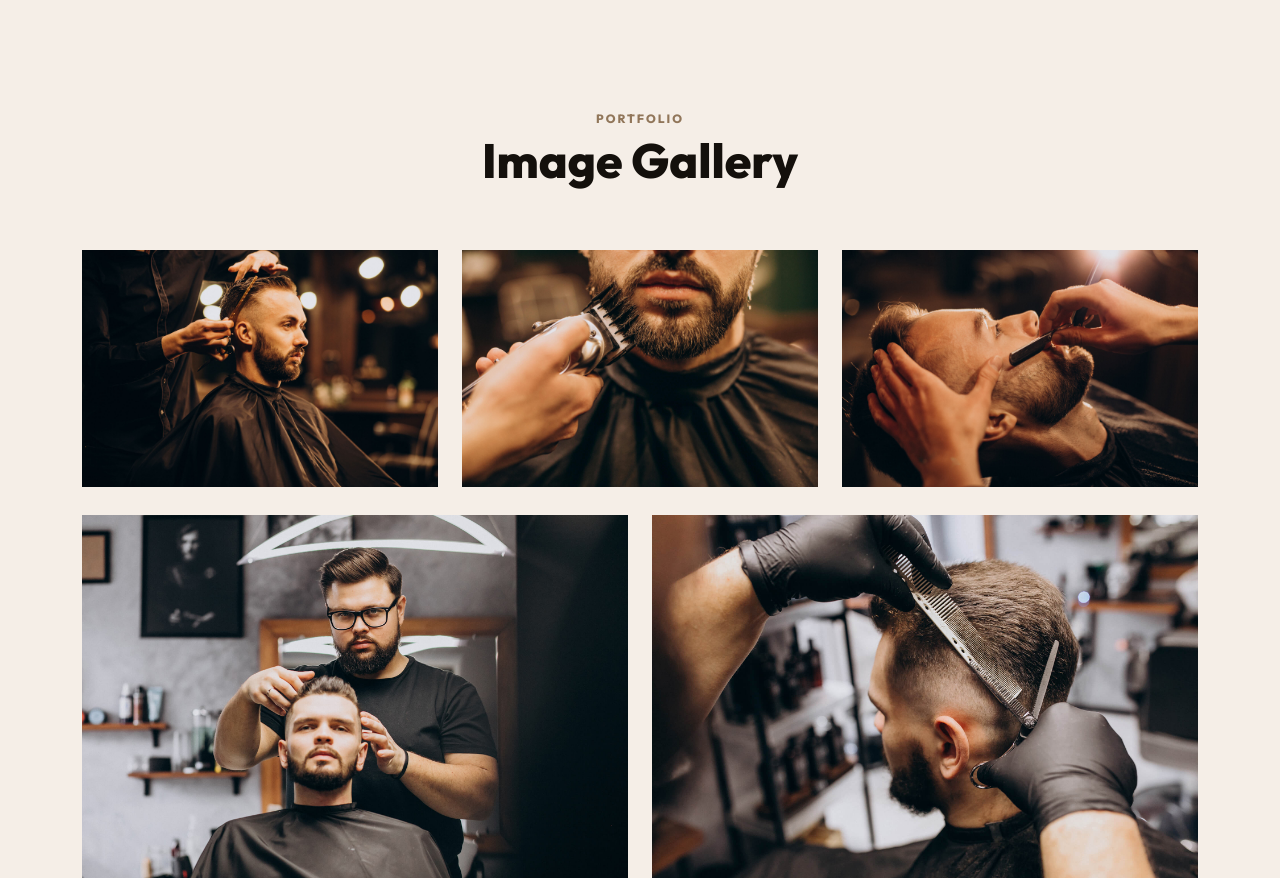
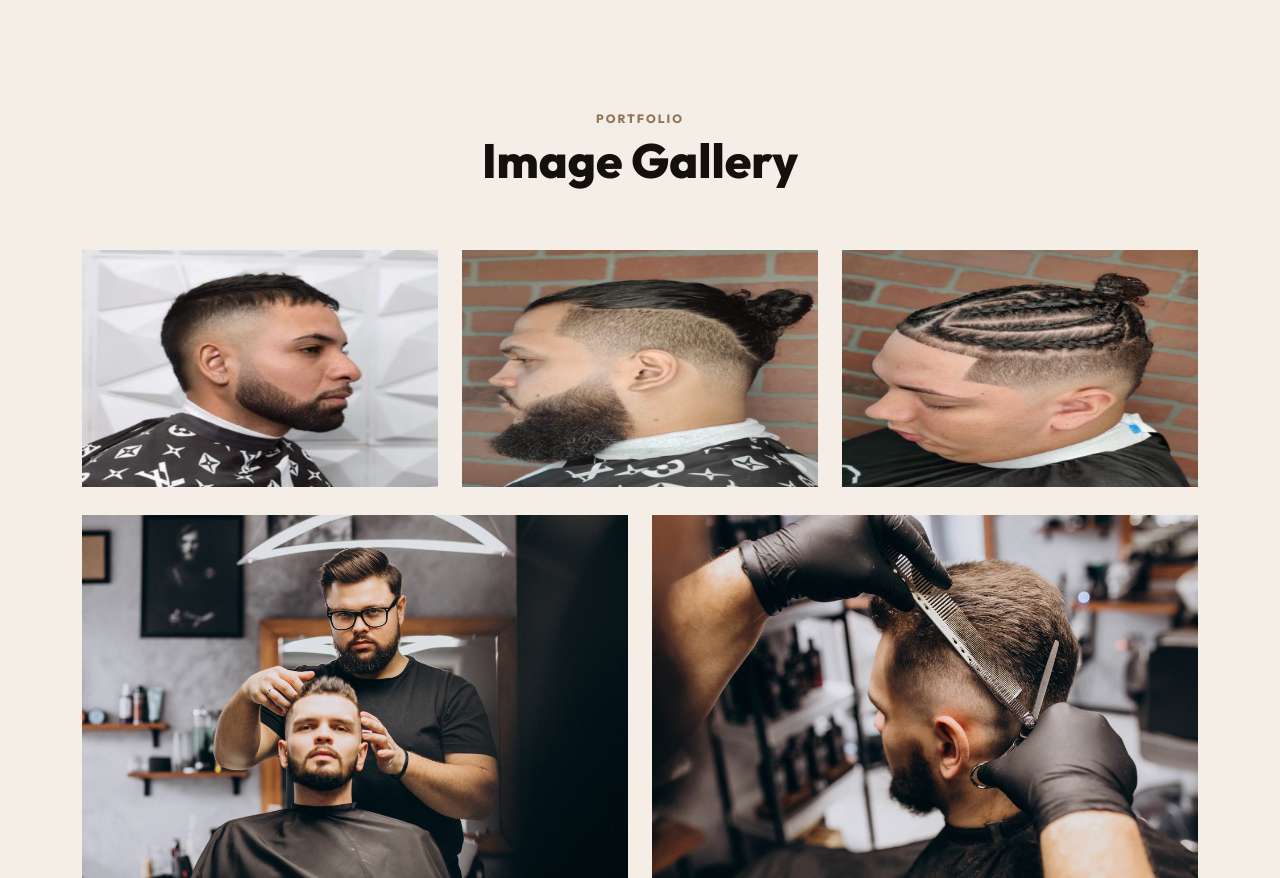
Before and after one commit to onelcruz66/kchairskincarev2, a Django app: page /portfolio/ in a window 1280 px wide. Shown: the part 522-1400 px from the top of the page. Run offline with Django 5.2, Linux system fonts and the light colour scheme; some libraries are stand-ins or nearby versions.

Commit message:
Adding more changes to the GUI

```diff
--- a/kchairskincarev2/kchairskincarev2_app/templates/about.html
+++ b/kchairskincarev2/kchairskincarev2_app/templates/about.html
@@ -97,7 +97,7 @@
                             <div class="about-bottom"> <img src="/static/img/signature.svg" alt="" class="image about-signature">
                                 <div class="about-name-wrapper">
                                     <div class="about-rol">Barber, Founder</div>
-                                    <div class="about-name">Harold Brown</div>
+                                    <div class="about-name">Kamji</div>
                                 </div>
                             </div>
                         </div>
--- a/kchairskincarev2/kchairskincarev2_app/templates/base.html
+++ b/kchairskincarev2/kchairskincarev2_app/templates/base.html
@@ -68,9 +68,11 @@
                             </p>
                             <div class="footer-contact-info">
                                 <p class="footer-contact-phone">939-323-4537</p>
-                                <p class="footer-contact-mail">info@barber.com</p>
                             </div>
-                            <div class="footer-about-social-list"> <a href="#"><i class="ti-instagram"></i></a> <a href="#"><i class="ti-twitter"></i></a> <a href="#"><i class="ti-youtube"></i></a> <a href="#"><i class="ti-facebook"></i></a> <a href="#"><i class="ti-pinterest"></i></a> </div>
+                            <div class="footer-about-social-list">
+                                <a href="https://www.facebook.com/KCaballeroBarber"><i class="ti-facebook"></i></a>
+                                <a href="https://www.instagram.com/kc.barbero"><i class="ti-instagram"></i></a>
+                            </div>
                         </div>
                     </div>
                     <div class="col-md-3 offset-md-1">
--- a/kchairskincarev2/kchairskincarev2_app/templates/contact.html
+++ b/kchairskincarev2/kchairskincarev2_app/templates/contact.html
@@ -34,12 +34,12 @@
                             <p><a href="tel:9393234537">939-323-4537</a></p>
                         </div>
                     </div>
-                    <div class="item"> <span class="icon ti-email"></span>
+                    <!-- <div class="item"> <span class="icon ti-email"></span>
                         <div class="cont">
                             <h5>E-Mail</h5>
                             <p>info@barber.com</p>
                         </div>
-                    </div>
+                    </div> -->
                 </div>
                 <div class="col-md-5 offset-md-1">
                     <div class="contact-form bg-darkbrown">
@@ -112,7 +112,7 @@
         <!-- Maps -->
         <div class="full-width">
             <div class="no-spacing map">
-                <iframe src="https://www.google.com/maps/embed?pb=!1m18!1m12!1m3!1d3022.055619720342!2d-73.9842269!3d40.7608014!2m3!1f0!2f0!3f0!3m2!1i1024!2i768!4f13.1!3m3!1m2!1s0x89c258560d8ef183%3A0xc4e46289adc9c7c8!2s1616%20Broadway%2C%20New%20York%2C%20NY%2010001%2C%20Amerika%20Birle%C5%9Fik%20Devletleri!5e0!3m2!1str!2str!4v1668967163316!5m2!1str!2str" frameborder="0" class="google-maps" allowfullscreen="" aria-hidden="false" tabindex="0"></iframe>
+                <iframe src="https://www.google.com/maps/embed?pb=!1m18!1m12!1m3!1d3787.2288190837558!2d-67.25787551471517!3d18.336842530225105!2m3!1f0!2f0!3f0!3m2!1i1024!2i768!4f13.1!3m3!1m2!1s0x8c02a59b5c875741%3A0x909d4005e14c091b!2sKC%20Hair%20%26%20Skincare!5e0!3m2!1sen!2sus!4v1699986808354!5m2!1sen!2sus" width="1600" height="450" style="border:0;" allowfullscreen="" loading="lazy" referrerpolicy="no-referrer-when-downgrade"></iframe>
             </div>
         </div>
     </section>
--- a/kchairskincarev2/kchairskincarev2_app/templates/index.html
+++ b/kchairskincarev2/kchairskincarev2_app/templates/index.html
@@ -132,7 +132,7 @@
                             <div class="about-bottom"> <img src="/static/img/signature.svg" alt="" class="image about-signature">
                                 <div class="about-name-wrapper">
                                     <div class="about-rol">Barber, Founder</div>
-                                    <div class="about-name">Harold Brown</div>
+                                    <div class="about-name">Kamji</div>
                                 </div>
                             </div>
                         </div>
--- a/kchairskincarev2/kchairskincarev2_app/templates/portfolio.html
+++ b/kchairskincarev2/kchairskincarev2_app/templates/portfolio.html
@@ -26,23 +26,23 @@
             <div class="row">
                 <!-- 3 columns -->
                 <div class="col-md-4 gallery-item">
-                    <a href="/static/img/slider/3.jpg" title="" class="img-zoom">
+                    <a href="/static/img/slider/kc_customer_main2.jpg" title="" class="img-zoom">
                         <div class="gallery-box">
-                            <div class="gallery-img"> <img src="/static/img/slider/3.jpg" class="img-fluid mx-auto d-block" alt="work-img"> </div>
+                            <div class="gallery-img"> <img src="/static/img/slider/kc_customer_main2.jpg" class="img-fluid mx-auto d-block" alt="work-img"> </div>
                         </div>
                     </a>
                 </div>
                 <div class="col-md-4 gallery-item">
-                    <a href="/static/img/slider/4.jpg" title="" class="img-zoom">
+                    <a href="/static/img/slider/man_bun_main2.jpg" title="" class="img-zoom">
                         <div class="gallery-box">
-                            <div class="gallery-img"> <img src="/static/img/slider/4.jpg" class="img-fluid mx-auto d-block" alt="work-img"> </div>
+                            <div class="gallery-img"> <img src="/static/img/slider/man_bun_main2.jpg" class="img-fluid mx-auto d-block" alt="work-img"> </div>
                         </div>
                     </a>
                 </div>
                 <div class="col-md-4 gallery-item">
-                    <a href="/static/img/slider/5.jpg" title="" class="img-zoom">
+                    <a href="/static/img/slider/trenzas_main.jpg" title="" class="img-zoom">
                         <div class="gallery-box">
-                            <div class="gallery-img"> <img src="/static/img/slider/5.jpg" class="img-fluid mx-auto d-block" alt="work-img"> </div>
+                            <div class="gallery-img"> <img src="/static/img/slider/trenzas_main.jpg" class="img-fluid mx-auto d-block" alt="work-img"> </div>
                         </div>
                     </a>
                 </div>
```
Also changed, not shown: kchairskincarev2/kchairskincarev2_app/static/img/slider/kc_customer_main2.jpg (added), kchairskincarev2/kchairskincarev2_app/static/img/slider/man_bun_main2.jpg (added), kchairskincarev2/kchairskincarev2_app/static/img/slider/trenzas_main.jpg (added).
